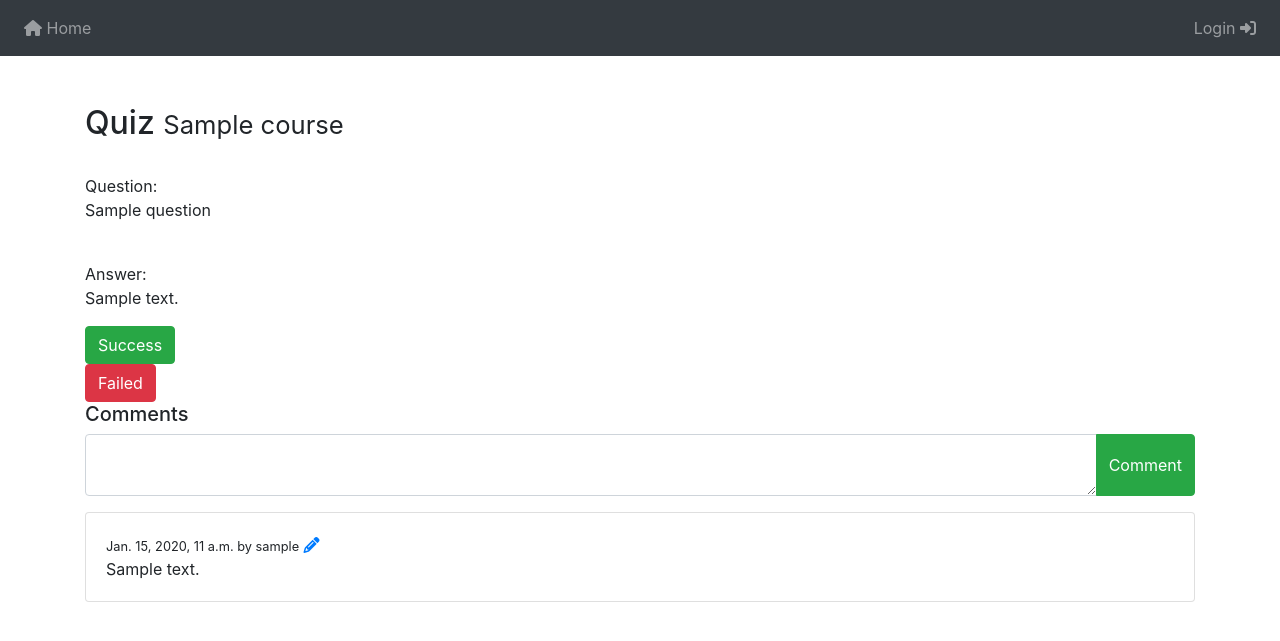
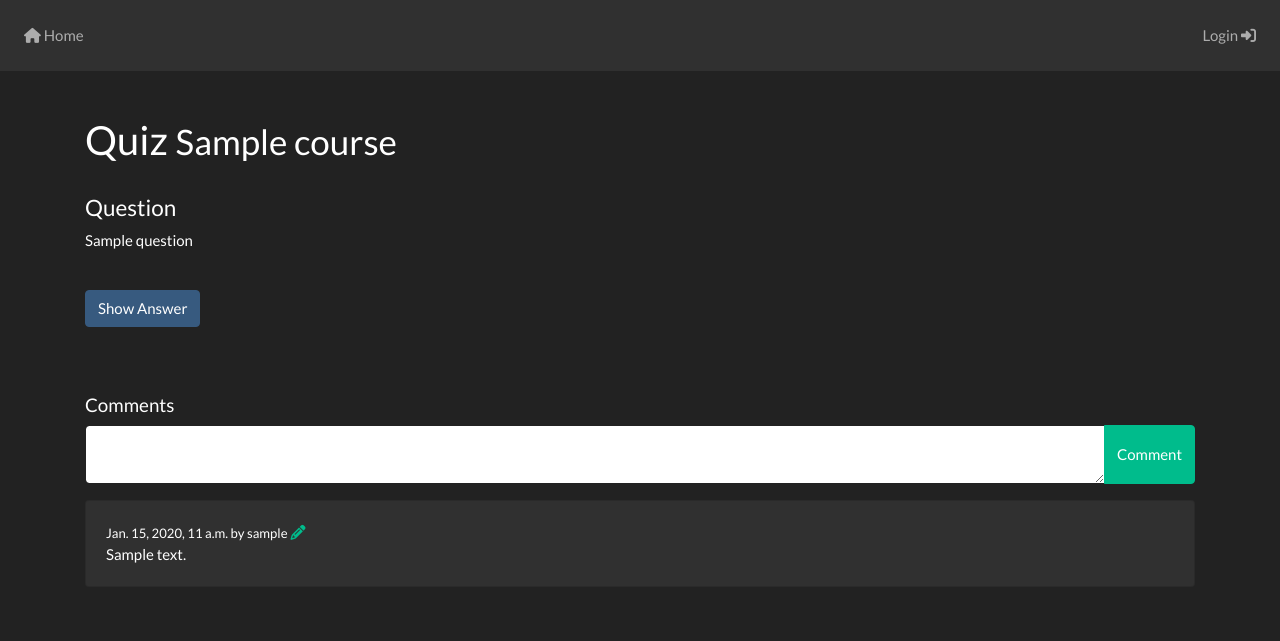
Before and after one commit to vabene1111/LearningCards, a Django app: page /quiz/1 in a window 1280 px wide. Shown: the top 641 px of the page. Run offline with Django 3.2, Linux system fonts and the light colour scheme; tables that the repository leaves empty hold one stand-in row (values such as "Sample post"); some libraries are stand-ins or nearby versions.

Commit message:
dark mode

```diff
--- a/Cards/templates/base.html
+++ b/Cards/templates/base.html
@@ -10,8 +10,8 @@
 
     <title>{% block title %}
     {% endblock %}</title>
-    <link rel="stylesheet" href="https://stackpath.bootstrapcdn.com/bootstrap/4.4.1/css/bootstrap.min.css"
-          integrity="sha384-Vkoo8x4CGsO3+Hhxv8T/Q5PaXtkKtu6ug5TOeNV6gBiFeWPGFN9MuhOf23Q9Ifjh" crossorigin="anonymous">
+    <link href="https://stackpath.bootstrapcdn.com/bootswatch/4.4.1/darkly/bootstrap.min.css" rel="stylesheet"
+          integrity="sha384-rCA2D+D9QXuP2TomtQwd+uP50EHjpafN+wruul0sXZzX/Da7Txn4tB9aLMZV4DZm" crossorigin="anonymous">
 
     <script src="https://code.jquery.com/jquery-3.4.1.slim.min.js"
             integrity="sha384-J6qa4849blE2+poT4WnyKhv5vZF5SrPo0iEjwBvKU7imGFAV0wwj1yYfoRSJoZ+n"
@@ -24,6 +24,7 @@
             crossorigin="anonymous"></script>
 
     <script src="https://kit.fontawesome.com/b9fffae5e7.js" crossorigin="anonymous"></script>
+
 
 
     {% block extra_head %} <!-- block for templates to put stuff into header -->
@@ -46,10 +47,12 @@
             </li>
             {% if user.is_authenticated %}
                 <li class="nav-item">
-                    <a class="nav-link" href="{% url 'new_question' %}"><i class="fas fa-question"></i> {% trans 'Add Question' %}</a>
+                    <a class="nav-link" href="{% url 'new_question' %}"><i
+                            class="fas fa-question"></i> {% trans 'Add Question' %}</a>
                 </li>
                 <li class="nav-item">
-                    <a class="nav-link" href="{% url 'list_question' %}"><i class="fas fa-list-alt"></i> {% trans 'All Questions' %}</a>
+                    <a class="nav-link" href="{% url 'list_question' %}"><i
+                            class="fas fa-list-alt"></i> {% trans 'All Questions' %}</a>
                 </li>
             {% endif %}
         </ul>
@@ -57,7 +60,8 @@
         <ul class="navbar-nav">
             {% if user.is_staff %}
                 <li class="nav-item">
-                    <a class="nav-link" href="{% url 'admin:index' %}"><i class="fas fa-user-shield"></i> {% trans 'Admin' %}</a>
+                    <a class="nav-link" href="{% url 'admin:index' %}"><i
+                            class="fas fa-user-shield"></i> {% trans 'Admin' %}</a>
                 </li>
             {% endif %}
 
--- a/Cards/templates/quiz.html
+++ b/Cards/templates/quiz.html
@@ -8,18 +8,48 @@
 {% block content %}
 
     <h2>{% trans 'Quiz' %} <small>{{ course }}</small></h2>
-    <br/>
-
-    Question:
-    {{ question.question | markdown | safe }}
 
     <br/>
 
-    Answer:
-    {{ question.answer | markdown | safe }}
+    <div class="row">
+        <div class="col col-md-12">
+            <h4>{% trans 'Question' %}</h4>
+            {{ question.question | markdown | safe }}
+        </div>
 
-    <a href="{% url 'quiz_success' question.pk %}" class="btn btn-success">{% trans 'Success' %}</a> <br/>
-    <a href="{% url 'quiz_fail' question.pk %}" class="btn btn-danger">{% trans 'Failed' %}</a>
+    </div>
+
+
+    <br/>
+
+
+    <button class="btn btn-primary" type="button" data-toggle="collapse" data-target="#collapse_answer"
+            aria-expanded="false" aria-controls="collapseExample">
+        {% trans 'Show Answer' %}
+    </button>
+    <br/>
+    <br/>
+
+    <div class="collapse" id="collapse_answer">
+        <div class="row">
+            <div class="col col-md-12">
+
+                <div class="card card-body">
+                    <h5 class="card-title">{% trans 'Answer' %}</h5>
+                    {{ question.answer | markdown | safe }}
+                    <a href="{% url 'quiz_success' question.pk %}" class="btn btn-success"><i
+                        class="fas fa-thumbs-up"></i> {% trans 'Success' %}</a>
+                <a href="{% url 'quiz_fail' question.pk %}" class="btn btn-danger"><i
+                        class="fas fa-thumbs-down"></i> {% trans 'Failed' %}</a>
+                </div>
+
+            </div>
+        </div>
+
+
+    </div>
+
+    <br/><br/>
 
     <h5>{% trans 'Comments' %}</h5>
 
```
